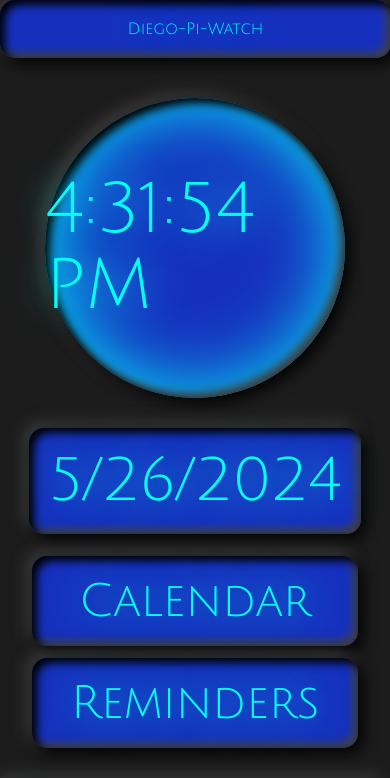
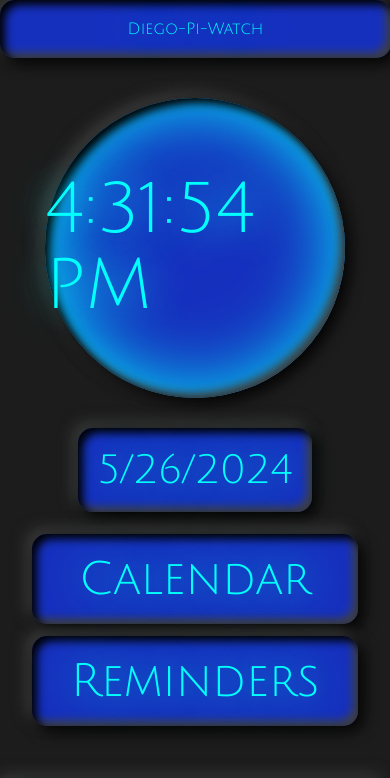
Before and after one commit to diegopastrana25/Final-markup-language-project, a plain HTML site: page index.html in a window 390 px wide. Shown: the top 778 px of the page. Drawn offline with Linux system fonts and the light colour scheme.

Commit message:
Add files via upload

```diff
--- a/clock/css/style.css
+++ b/clock/css/style.css
@@ -115,6 +115,11 @@ body {
         font-size: 70px;
     }
 
+    .dateBox {
+        font-size: 40px;
+        max-height: 130px;
+    }
+
     .button {
         margin:12px;
         font-size: 46px;
```
